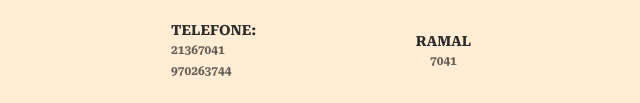
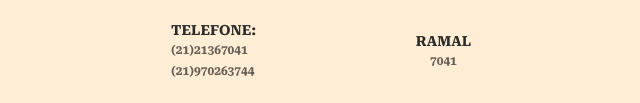
Before and after one commit to LuizSeibel/Arte-Beleza, a plain HTML site: page index.html in a window 1280 px wide. Shown: the part 1233-1336 px from the top of the page, 319-959 px from the left. Drawn offline with Linux system fonts and the light colour scheme.

Commit message:
atualizei o numero

```diff
--- a/index.html
+++ b/index.html
@@ -225,7 +225,7 @@
           <div class="details">
             <h3>telefone:</h3>
             <p class="description">
-              21367041<br>970263744
+              (21)21367041<br>(21)970263744
             </p>
           </div>
           <div class="details">
```
